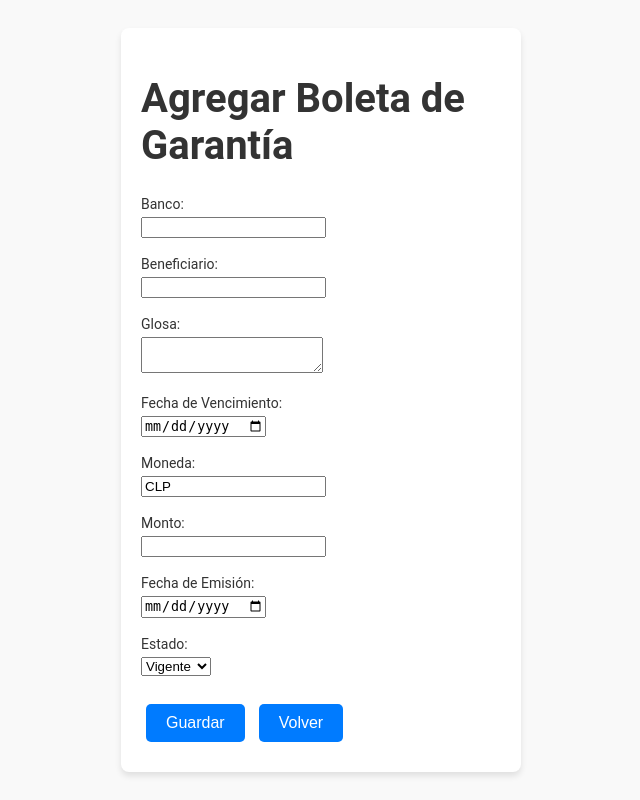
After one commit to h0kd/proyecto_inversiones, a Flask app: page /add_boleta_garantia in a window 1280 px wide. The commit adds this page. Shown: the whole page, without its empty margins (319-959 px from the left). Run offline with Flask 3, Linux system fonts and the light colour scheme; the visitor is signed in with stand-in values (Sample User, id 1); some libraries are stand-ins or nearby versions.

Commit message:
boleta garantia page

```diff
--- a/app.py
+++ b/app.py
@@ -673,6 +673,92 @@ def edit_fondo_mutuo(id_fondo):
 
     return render_template('edit_fondo_mutuo.html', fondo=fondo)
 
+@app.route('/boletas_garantia', methods=['GET'])
+@login_required
+def boletas_garantia():
+    # Conectar a la base de datos
+    conn = get_db_connection()
+    cursor = conn.cursor()
+
+    # Consulta para obtener las boletas
+    query = """
+    SELECT
+        bg.Numero,
+        e.Nombre AS Banco,
+        ec.Nombre AS Beneficiario,
+        bg.Glosa,
+        bg.Vencimiento,
+        bg.Moneda,
+        bg.Monto,
+        bg.FechaEmision,
+        bg.Estado
+    FROM BoletaGarantia bg
+    JOIN Entidad e ON bg.ID_Banco = e.ID_Entidad
+    JOIN EntidadComercial ec ON bg.ID_Beneficiario = ec.ID_Entidad
+    ORDER BY bg.Numero ASC;
+    """
+    cursor.execute(query)
+    boletas = cursor.fetchall()
+    cursor.close()
+    conn.close()
+
+    return render_template('boletas_garantia.html', boletas=boletas)
+
+@app.route('/add_boleta_garantia', methods=['GET', 'POST'])
+@login_required
+def add_boleta_garantia():
+    if request.method == 'POST':
+        # Capturar los datos del formulario
+        banco = request.form['banco']
+        beneficiario = request.form['beneficiario']
+        glosa = request.form.get('glosa', '')
+        vencimiento = request.form['vencimiento']
+        moneda = request.form['moneda']
+        monto = float(request.form['monto'])
+        fecha_emision = request.form['fecha_emision']
+        estado = request.form['estado']
+
+        # Conectar a la base de datos
+        conn = get_db_connection()
+        cursor = conn.cursor()
+
+        # Buscar o crear el banco
+        cursor.execute("SELECT ID_Entidad FROM Entidad WHERE Nombre = %s", (banco,))
+        banco_result = cursor.fetchone()
+        if not banco_result:
+            cursor.execute("""
+                INSERT INTO Entidad (Rut, Nombre, TipoEntidad)
+                VALUES (%s, %s, 'Banco') RETURNING ID_Entidad
+            """, (f"TEMP-{datetime.now().strftime('%Y%m%d%H%M%S')}", banco))
+            id_banco = cursor.fetchone()[0]
+        else:
+            id_banco = banco_result[0]
+
+        # Buscar o crear el beneficiario
+        cursor.execute("SELECT ID_Entidad FROM EntidadComercial WHERE Nombre = %s", (beneficiario,))
+        beneficiario_result = cursor.fetchone()
+        if not beneficiario_result:
+            cursor.execute("""
+                INSERT INTO EntidadComercial (Rut, Nombre, TipoEntidad)
+                VALUES (%s, %s, 'Cliente') RETURNING ID_Entidad
+            """, (f"TEMP-{datetime.now().strftime('%Y%m%d%H%M%S')}", beneficiario))
+            id_cliente = cursor.fetchone()[0]
+        else:
+            id_cliente = beneficiario_result[0]
+
+        # Insertar la nueva boleta
+        cursor.execute("""
+            INSERT INTO BoletaGarantia
+            (ID_Banco, ID_Cliente, Glosa, Vencimiento, Moneda, Monto, FechaEmision, Estado)
+            VALUES (%s, %s, %s, %s, %s, %s, %s, %s)
+        """, (id_banco, id_cliente, glosa, vencimiento, moneda, monto, fecha_emision, estado))
+        conn.commit()
+        cursor.close()
+        conn.close()
+
+        return redirect(url_for('boletas_garantia'))
+
+    return render_template('add_boleta_garantia.html')
 
 
 # Ejecutar la aplicación
--- /dev/null
+++ b/templates/add_boleta_garantia.html
@@ -0,0 +1,82 @@
+<!DOCTYPE html>
+<html lang="en">
+  <head>
+    <meta charset="UTF-8" />
+    <meta name="viewport" content="width=device-width, initial-scale=1.0" />
+    <title>Agregar Boleta de Garantía</title>
+    <link
+      rel="stylesheet"
+      href="{{ url_for('static', filename='css/styles.css') }}"
+    />
+  </head>
+  <body class="centered-form">
+    <form action="/add_boleta_garantia" method="POST">
+      <h1>Agregar Boleta de Garantía</h1>
+      <label for="banco">Banco:</label>
+      <input
+        type="text"
+        id="banco"
+        name="banco"
+        required
+        style="text-transform: uppercase"
+      /><br /><br />
+
+      <label for="beneficiario">Beneficiario:</label>
+      <input
+        type="text"
+        id="beneficiario"
+        name="beneficiario"
+        required
+        style="text-transform: uppercase"
+      /><br /><br />
+
+      <label for="glosa">Glosa:</label>
+      <textarea id="glosa" name="glosa"></textarea><br /><br />
+
+      <label for="vencimiento">Fecha de Vencimiento:</label>
+      <input
+        type="date"
+        id="vencimiento"
+        name="vencimiento"
+        required
+      /><br /><br />
+
+      <label for="moneda">Moneda:</label>
+      <input
+        type="text"
+        id="moneda"
+        name="moneda"
+        value="CLP"
+        required
+      /><br /><br />
+
+      <label for="monto">Monto:</label>
+      <input
+        type="number"
+        id="monto"
+        name="monto"
+        step="0.01"
+        required
+      /><br /><br />
+
+      <label for="fecha_emision">Fecha de Emisión:</label>
+      <input
+        type="date"
+        id="fecha_emision"
+        name="fecha_emision"
+        required
+      /><br /><br />
+
+      <label for="estado">Estado:</label>
+      <select id="estado" name="estado" required>
+        <option value="Vigente">Vigente</option>
+        <option value="Vencida">Vencida</option></select
+      ><br /><br />
+
+      <button type="submit">Guardar</button>
+      <button type="button" onclick="location.href='/boletas_garantia'">
+        Volver
+      </button>
+    </form>
+  </body>
+</html>
--- a/templates/index.html
+++ b/templates/index.html
@@ -40,6 +40,10 @@
       <button>Fondos Mutuos</button>
     </a>
 
+    <a href="/boletas_garantia">
+      <button>Boletas de Garantia</button>
+    </a>
+
     <h1>Total por Tipo de Inversión</h1>
     <div>{{ graph|safe }}</div>
   </body>
```
Also changed, not shown: templates/boletas_garantia.html (added, +49 -0 lines).
